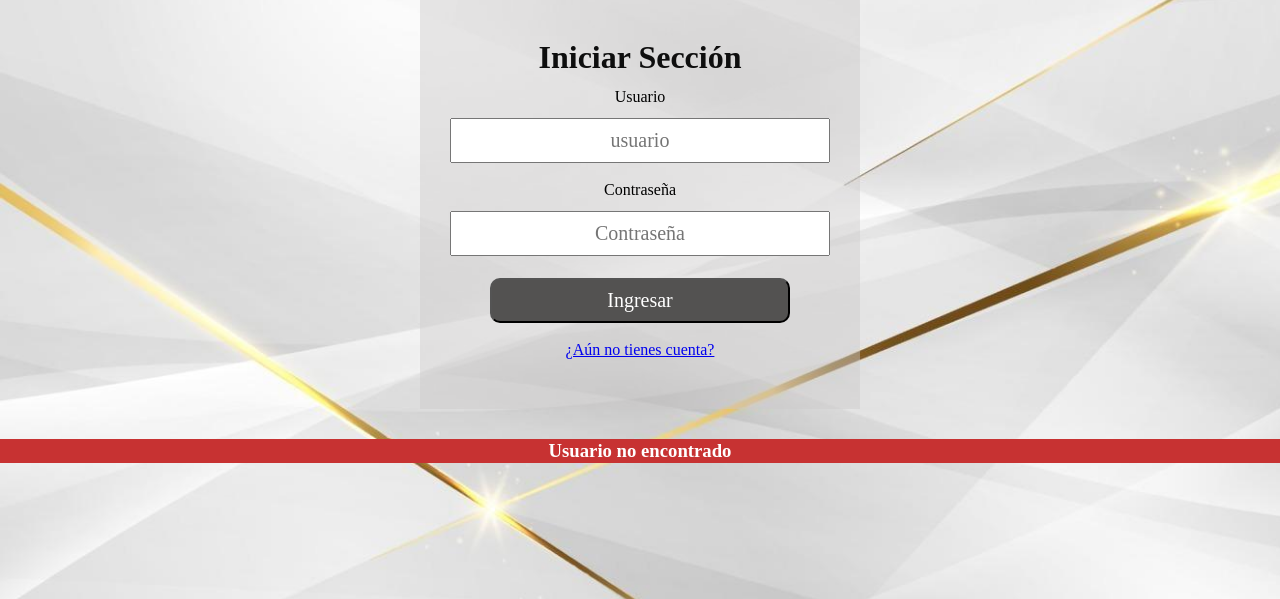
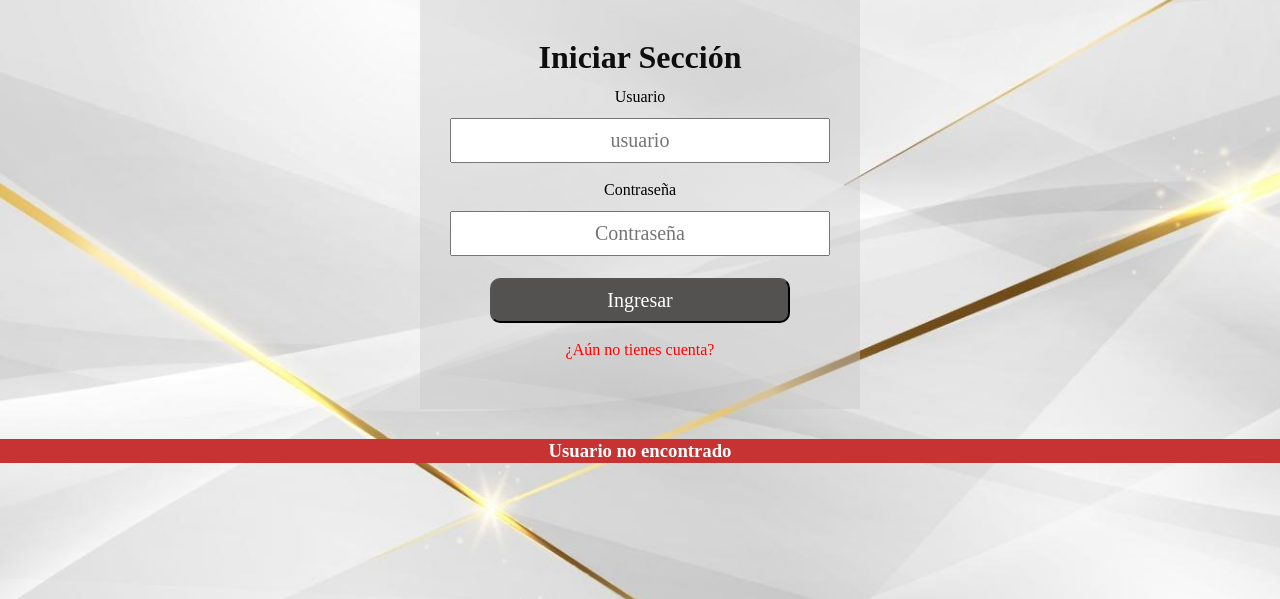
Before and after one commit to solennyD/SDmakeup, a PHP site: page /validar.php in a window 1280 px wide. Shown: the part 173-772 px from the top of the page. Run offline with PHP 8.4, Linux system fonts and the light colour scheme; data comes from the database, SQL or seed files in the repository; data that the repository does not hold is empty; some libraries are stand-ins or nearby versions.

Commit message:
agregando diseño para remover el subrayado

```diff
--- a/formulario.php
+++ b/formulario.php
@@ -100,9 +100,12 @@
   <br>
   <br>
 
-  <a class="" href="./login.php">
+  <a style="color: darkgreen; text-decoration:none"href="./login.php">
               <div>¿Ya tienes cuenta con SD-makeup?</div>
             </a>
+
+
+
     </form>
 </body>
 </html>
--- a/login.php
+++ b/login.php
@@ -24,7 +24,7 @@
    <br>
    <br>
 
-   <a class="" href="./formulario.php">
+   <a style="color: red; text-decoration:none" href="./formulario.php">
               <div>¿Aún no tienes cuenta?</div>
             </a>
 
```
